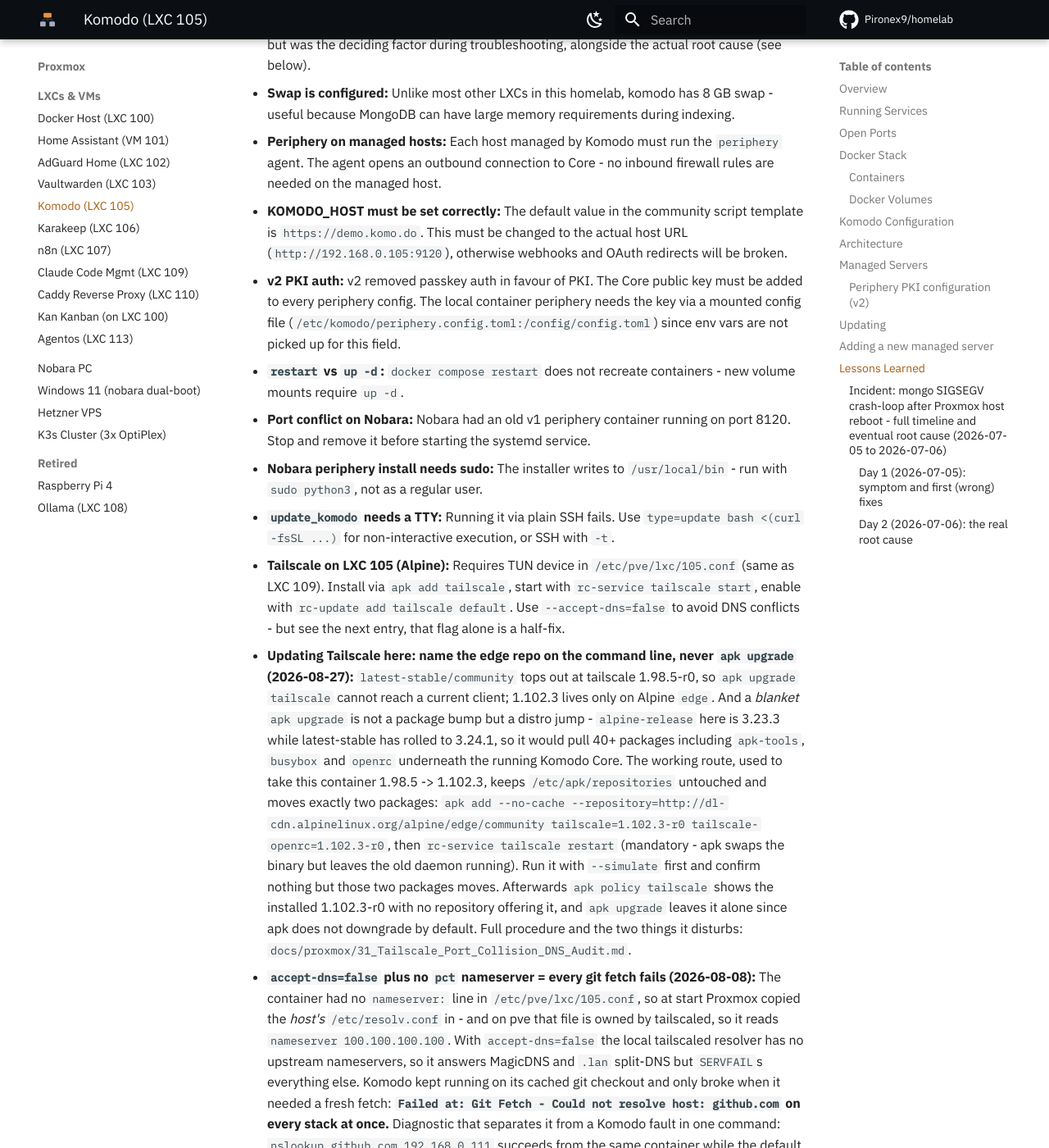
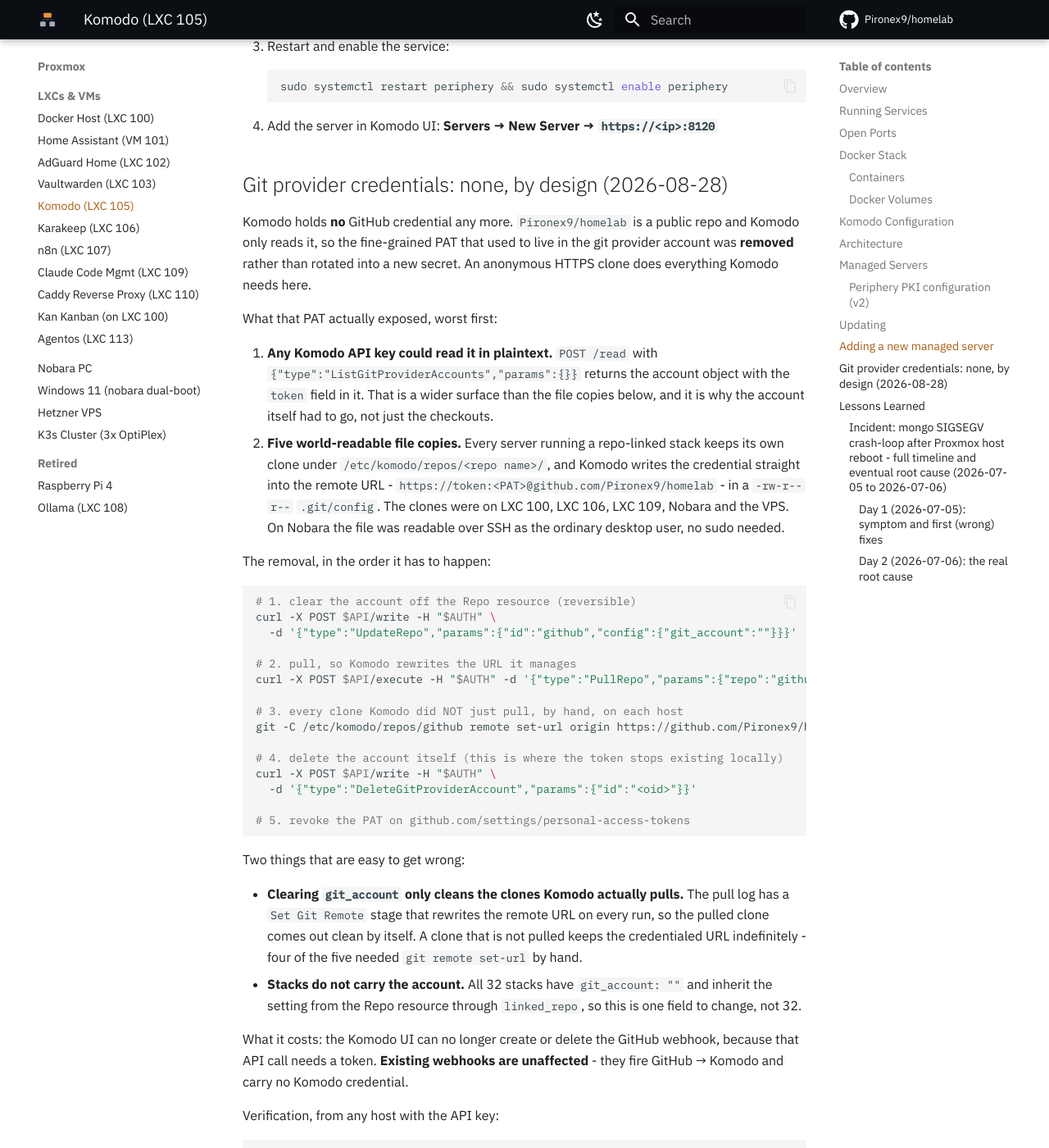
Before and after one commit to Pironex9/homelab, an MkDocs documentation site: the page built from docs/hosts/komodo.md, in a window 1280 px wide and 1400 px high, scrolled down 5335 px. Shown: the whole window at 82% size. Built offline with MkDocs 1.6.1 and Material for MkDocs 9.7.7, drawn with Linux system fonts in a browser that asks for light colours; comment, search, counter and statistics services are not loaded; some of the changed text lies outside the part shown.

Commit message:
docs(komodo): a GitHub PAT lekerult a Komodorol, mert nem is kellett
A repo publikus, a Komodo csak olvassa, tehat nem rotalni kellett a tokent,
hanem eltavolitani. Anonim HTTPS klon mindent tud, amit a Komodo itt csinal.

A sulyosabb szivargas nem a 644-es .git/config volt, hanem a Mongo: a token
egyetlen git provider accountkent ult ott, es barmely Komodo API kulcs nyilt
szovegben visszaolvasta a /read vegponton, ListGitProviderAccounts-szal.

Ot klon volt, nem ketto, ahogy a felmeres hitte: LXC 100, LXC 106, LXC 109,
Nobara es a VPS. Minden szerver, amin repo-hoz kotott stack fut, sajat klont
tart. A managed servers tablazat is ezert bovult haromannal.

A ket csapda a doksiban: a git_account uritese csak azt a klont takaritja ki,
amit a Komodo tenylegesen pullol (a pull logban van egy Set Git Remote fazis),
a tobbi orokke megtartja a hitelesitett URL-t; es a 32 stack git_account-ja
ures, a beallitast a Repo resource-tol orokli linked_repo-n at, tehat egy mezo.

Amit elvesztunk: a Komodo UI-bol nem lehet tobbe GitHub webhookot letrehozni
vagy torolni. A meglevo webhookok mennek tovabb, azok GitHub -> Komodo iranyban
hivnak, hitelesites nelkul.

````diff
--- a/docs/hosts/komodo.md
+++ b/docs/hosts/komodo.md
@@ -81,10 +81,17 @@
 | Server | Address | Periphery type | Notes |
 |--------|---------|----------------|-------|
 | Local | `https://periphery:8120` | Docker container (komodo-periphery-1) | Built-in local agent on the komodo LXC |
-| LXC 100 | outbound → `http://192.168.0.105:9120` | systemd `periphery.service` | Main Docker host - 18 stacks |
+| LXC 100 | outbound → `http://192.168.0.105:9120` | systemd `periphery.service` | Main Docker host - most of the stacks |
+| LXC 106 | outbound → `http://192.168.0.105:9120` | systemd `periphery.service` | karakeep |
+| LXC 109 | outbound → `http://192.168.0.105:9120` | systemd `periphery.service` | claude-mgmt, code-server stack |
+| LXC 113 | outbound → `http://192.168.0.105:9120` | systemd `periphery.service` | agentos |
 | Nobara | `https://192.168.0.100:8120` | systemd `periphery.service` | Desktop PC, not 24/7 |
-| VPS | outbound via Tailscale → `http://100.86.108.33:9120` | systemd `periphery.service` | Hetzner VPS - Pangolin stack |
+| VPS | outbound via Tailscale → `http://100.86.108.33:9120` | systemd `periphery.service` | Hetzner VPS - pangolin, landing, uptime-kuma |
 | HAOS | - | Not supported | Home Assistant OS is a locked-down Alpine VM - no periphery install possible |
+
+Every server that runs a repo-linked stack keeps its **own** clone under
+`/etc/komodo/repos/<repo name>/`. That is worth knowing before hunting for a
+credential leak - see the next section.
 
 ### Periphery PKI configuration (v2)
 
@@ -147,6 +154,73 @@
    sudo systemctl restart periphery && sudo systemctl enable periphery
    ```
 4. Add the server in Komodo UI: **Servers → New Server → `https://<ip>:8120`**
+
+## Git provider credentials: none, by design (2026-08-28)
+
+Komodo holds **no** GitHub credential any more. `Pironex9/homelab` is a public
+repo and Komodo only reads it, so the fine-grained PAT that used to live in the
+git provider account was **removed** rather than rotated into a new secret. An
+anonymous HTTPS clone does everything Komodo needs here.
+
+What that PAT actually exposed, worst first:
+
+1. **Any Komodo API key could read it in plaintext.** `POST /read` with
+   `{"type":"ListGitProviderAccounts","params":{}}` returns the account object
+   with the `token` field in it. That is a wider surface than the file copies
+   below, and it is why the account itself had to go, not just the checkouts.
+2. **Five world-readable file copies.** Every server running a repo-linked stack
+   keeps its own clone under `/etc/komodo/repos/<repo name>/`, and Komodo writes
+   the credential straight into the remote URL -
+   `https://token:<PAT>@github.com/Pironex9/homelab` - in a `-rw-r--r--`
+   `.git/config`. The clones were on LXC 100, LXC 106, LXC 109, Nobara and the
+   VPS. On Nobara the file was readable over SSH as the ordinary desktop user,
+   no sudo needed.
+
+The removal, in the order it has to happen:
+
+```bash
+# 1. clear the account off the Repo resource (reversible)
+curl -X POST $API/write -H "$AUTH" \
+  -d '{"type":"UpdateRepo","params":{"id":"github","config":{"git_account":""}}}'
+
+# 2. pull, so Komodo rewrites the URL it manages
+curl -X POST $API/execute -H "$AUTH" -d '{"type":"PullRepo","params":{"repo":"github"}}'
+
+# 3. every clone Komodo did NOT just pull, by hand, on each host
+git -C /etc/komodo/repos/github remote set-url origin https://github.com/Pironex9/homelab
+
+# 4. delete the account itself (this is where the token stops existing locally)
+curl -X POST $API/write -H "$AUTH" \
+  -d '{"type":"DeleteGitProviderAccount","params":{"id":"<oid>"}}'
+
+# 5. revoke the PAT on github.com/settings/personal-access-tokens
+```
+
+Two things that are easy to get wrong:
+
+- **Clearing `git_account` only cleans the clones Komodo actually pulls.** The
+  pull log has a `Set Git Remote` stage that rewrites the remote URL on every
+  run, so the pulled clone comes out clean by itself. A clone that is not pulled
+  keeps the credentialed URL indefinitely - four of the five needed
+  `git remote set-url` by hand.
+- **Stacks do not carry the account.** All 32 stacks have `git_account: ""` and
+  inherit the setting from the Repo resource through `linked_repo`, so this is
+  one field to change, not 32.
+
+What it costs: the Komodo UI can no longer create or delete the GitHub webhook,
+because that API call needs a token. **Existing webhooks are unaffected** - they
+fire GitHub → Komodo and carry no Komodo credential.
+
+Verification, from any host with the API key:
+
+```bash
+curl -s -X POST http://192.168.0.105:9120/read -H "X-Api-Key: $K" -H "X-Api-Secret: $S" \
+  -H 'Content-Type: application/json' -d '{"type":"ListGitProviderAccounts","params":{}}'
+# []
+```
+
+and on each managed server, `git -C /etc/komodo/repos/github remote -v` must show
+a bare `https://github.com/Pironex9/homelab`.
 
 ## Lessons Learned
 
````
